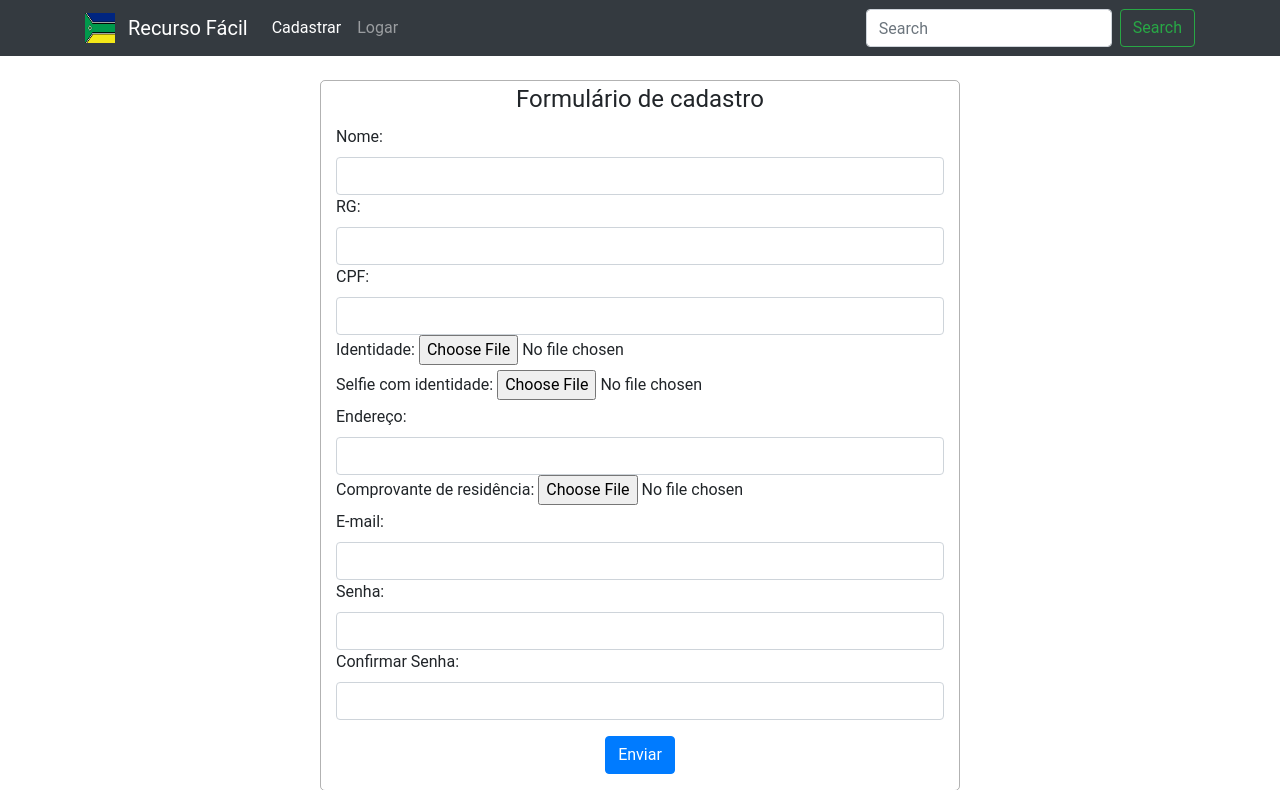
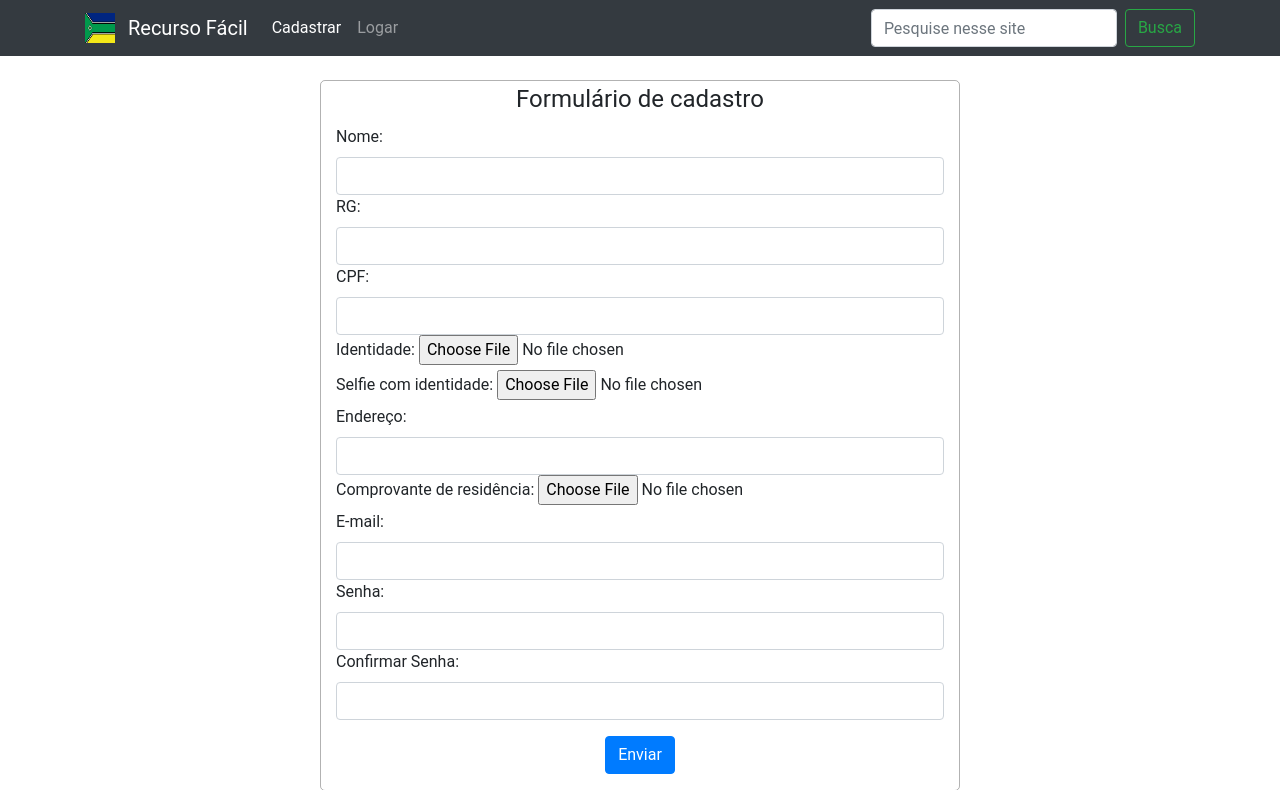
Before and after one commit to natanrch/recurso-facil, a PHP site: page /cadastro.php in a window 1280 px wide. Shown: the top 790 px of the page. Run offline with PHP 8.4, Linux system fonts and the light colour scheme; some libraries are stand-ins or nearby versions.

Commit message:
Links corrigidos em header.php

```diff
--- a/header.php
+++ b/header.php
@@ -13,7 +13,7 @@
     <header class="cabecalho">
         <nav class="navbar navbar-expand-lg navbar-dark bg-dark">
         <div class="container">
-            <a class="navbar-brand" href="cabecalho.php">
+            <a class="navbar-brand" href="user.php">
                 <img src="./img/logo.png" alt="" class="d-inline-block align-top img-responsive mr-2" width="30" height="30">
                 Recurso Fácil
             </a>
@@ -23,15 +23,15 @@
             <div class="collapse navbar-collapse" id="navbarSupportedContent">
                 <ul class="navbar-nav mr-auto">
                 <li class="nav-item active">
-                    <a class="nav-link" href="#">Cadastrar <span class="sr-only"></span></a>
+                    <a class="nav-link" href="cadastro.php">Cadastrar <span class="sr-only"></span></a>
                 </li>
                 <li class="nav-item">
-                    <a class="nav-link" href="#">Logar</a>
+                    <a class="nav-link" href="login.php">Logar</a>
                 </li>
                 </ul>
                 <form class="form-inline my-2 my-lg-0">
-                <input class="form-control mr-sm-2" type="search" placeholder="Search" aria-label="Search">
-                <button class="btn btn-outline-success my-2 my-sm-0" type="submit">Search</button>
+                <input class="form-control mr-sm-2" type="search" placeholder="Pesquise nesse site" aria-label="Search">
+                <button class="btn btn-outline-success my-2 my-sm-0" type="submit">Busca</button>
                 </form>
             </div>
             </div>
```
